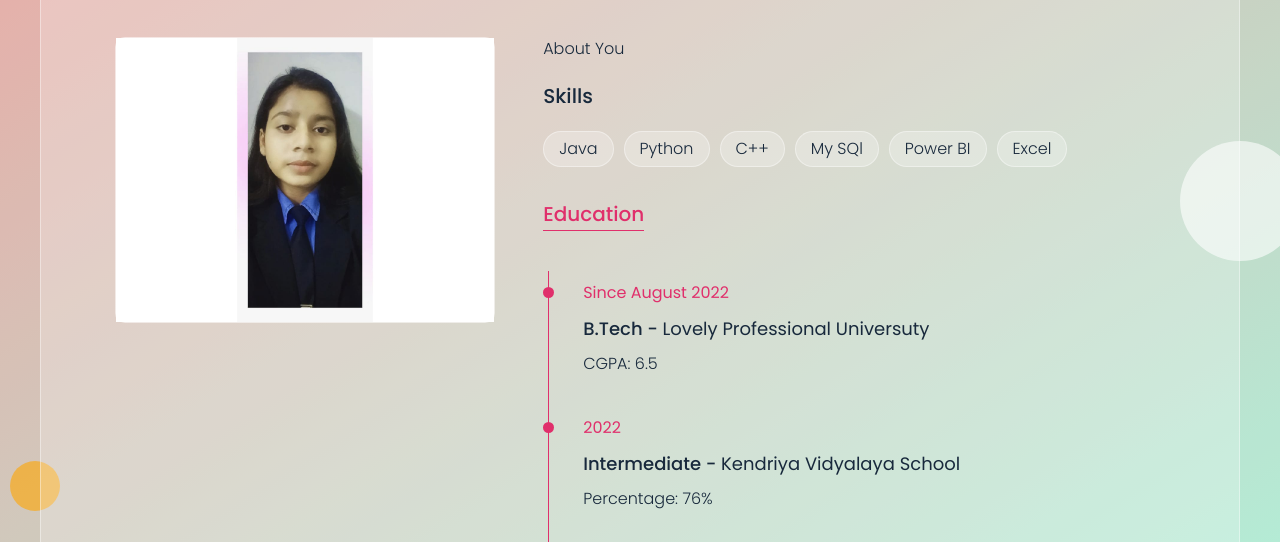
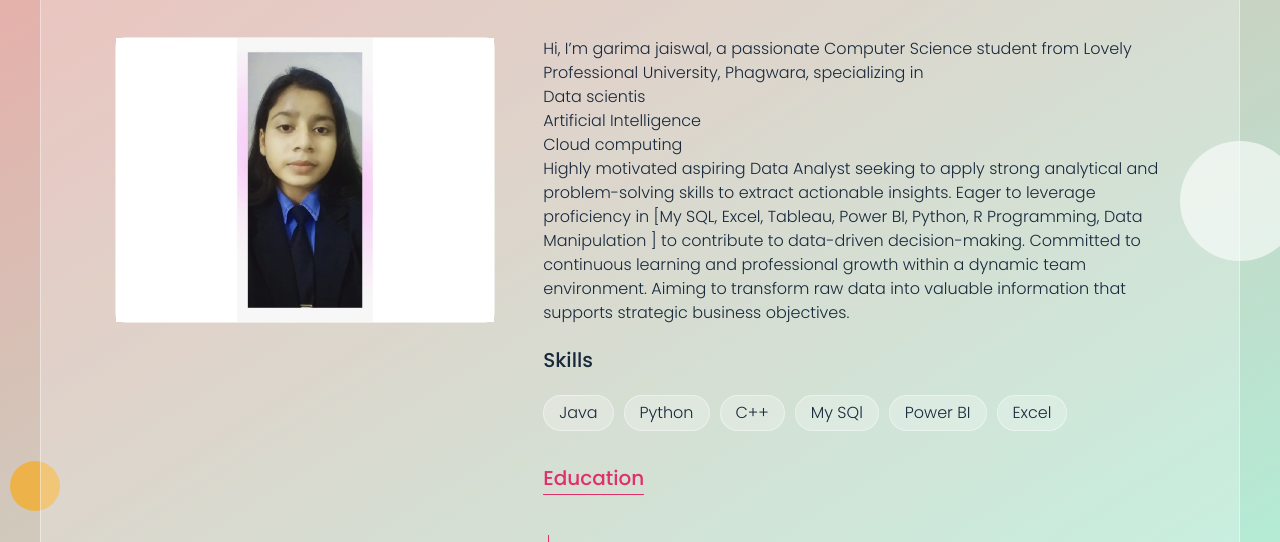
Before and after one commit to Garima621/Garima621, a plain HTML site: page index.html in a window 1280 px wide. Both pictures are taken after a click on the link "About". Shown: the part 179-721 px from the top of the page. Drawn offline with Linux system fonts and the light colour scheme.

Commit message:
Update index.html

```diff
--- a/index.html
+++ b/index.html
@@ -92,8 +92,19 @@
             </div>
             <div class="about-text">
               <p>
-                About You
+                Hi, I’m garima jaiswal, a passionate Computer Science student from Lovely Professional University, Phagwara, specializing in
+
               </p>
+              <ul >
+                <li>Data scientis</li>
+              <li>Artificial Intelligence</li>
+              <li>Cloud computing</li>
+            </ul>
+              <p>Highly motivated aspiring Data Analyst seeking to apply strong analytical and problem-solving skills to
+                extract actionable insights. Eager to leverage proficiency in [My SQL, Excel, Tableau, Power BI, Python, R
+                Programming, Data Manipulation ] to contribute to data-driven decision-making. Committed to
+                continuous learning and professional growth within a dynamic team environment. Aiming to transform
+                raw data into valuable information that supports strategic business objectives.</p>
               <h3>Skills</h3>
               <div class="skills">
                 <div class="skill-item">Java</div>
@@ -441,4 +452,4 @@
     <!-- Portfolio Item Details Popup Start -->
     <script src="js/script.js"></script>
   </body>
-</html>
+                </html>
```
